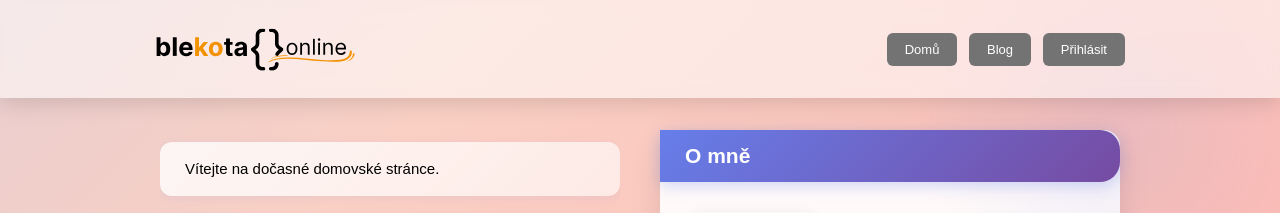
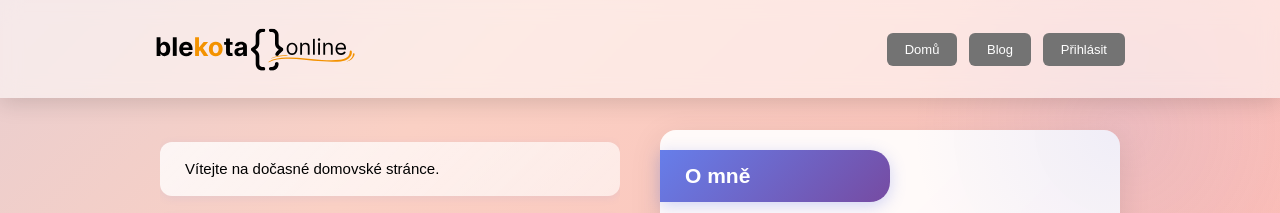
Before and after one commit to antoninjedlicka/Blekota, a PHP site: page / in a window 1280 px wide. Shown: the top 213 px of the page. Run offline with PHP 8.4, Linux system fonts and the light colour scheme; data that the repository does not hold is empty; some web fonts are replaced.

Commit message:
Optimalizace

```diff
--- a/css/homepage.css
+++ b/css/homepage.css
@@ -35,7 +35,7 @@
 
 /* Speciální styl jen pro nadpis v boxu "O mně" */
 #blkt-kontejner-omne .blkt-homepage-nadpis {
-    margin: -20px -20px 20px -20px;  /* záporný margin pro vyrovnání s paddingem boxu */
+    margin: 0 50% 20px -20px;  /* pouze levý záporný margin */
 }
 
 /* Efekt světelného paprsku na nadpisu */
@@ -222,7 +222,7 @@
 
 /* Speciální styl pro nadpis "Poslední z blogu" */
 #blkt-kontejner-prispevek .blkt-homepage-nadpis {
-    margin: -20px 50% 20px -20px; /* zachováváme původní pravý margin */
+    margin: 0 50% 20px -20px; /* pouze levý záporný margin */
 }
 
 /* ======= Média - fotka autora ========== */
```
